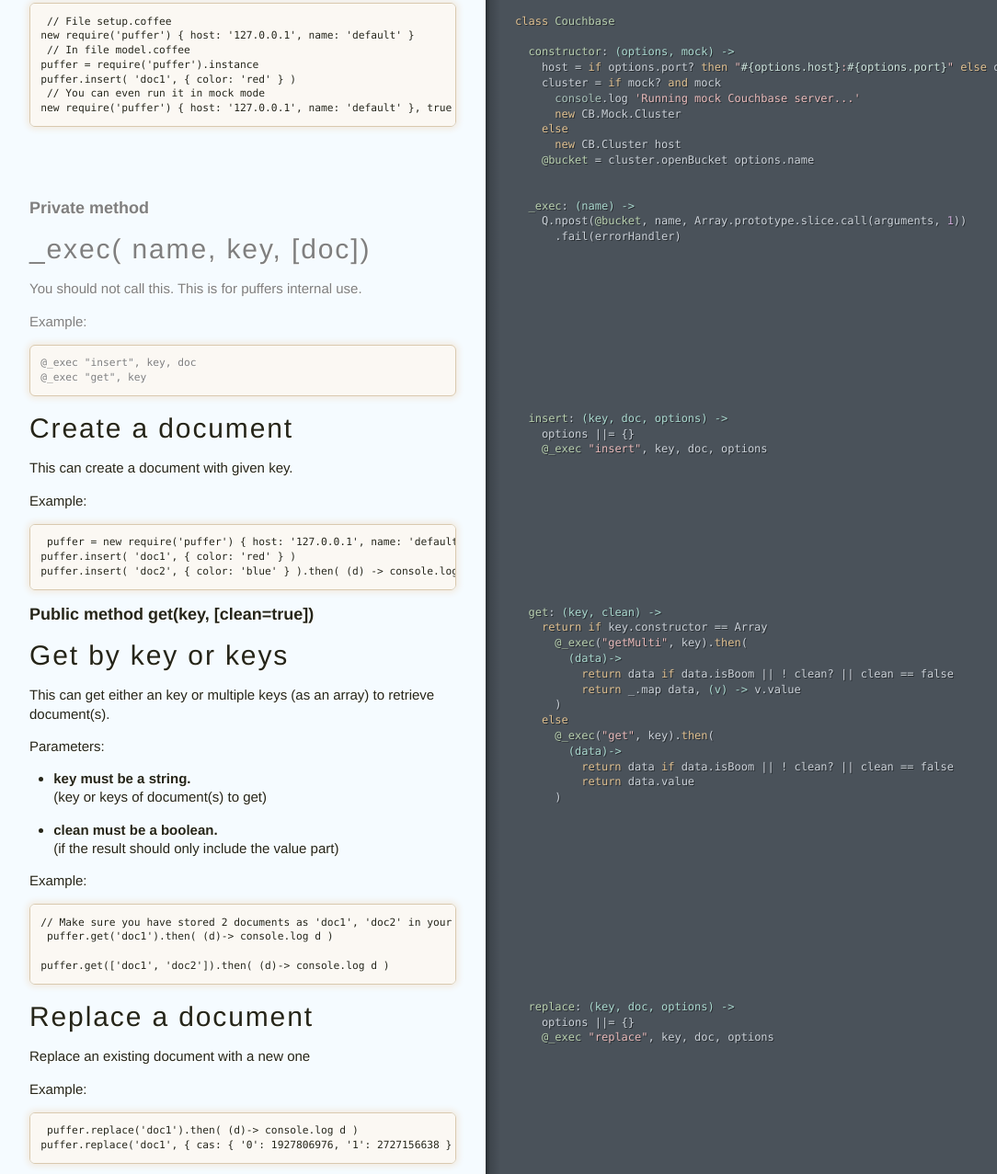
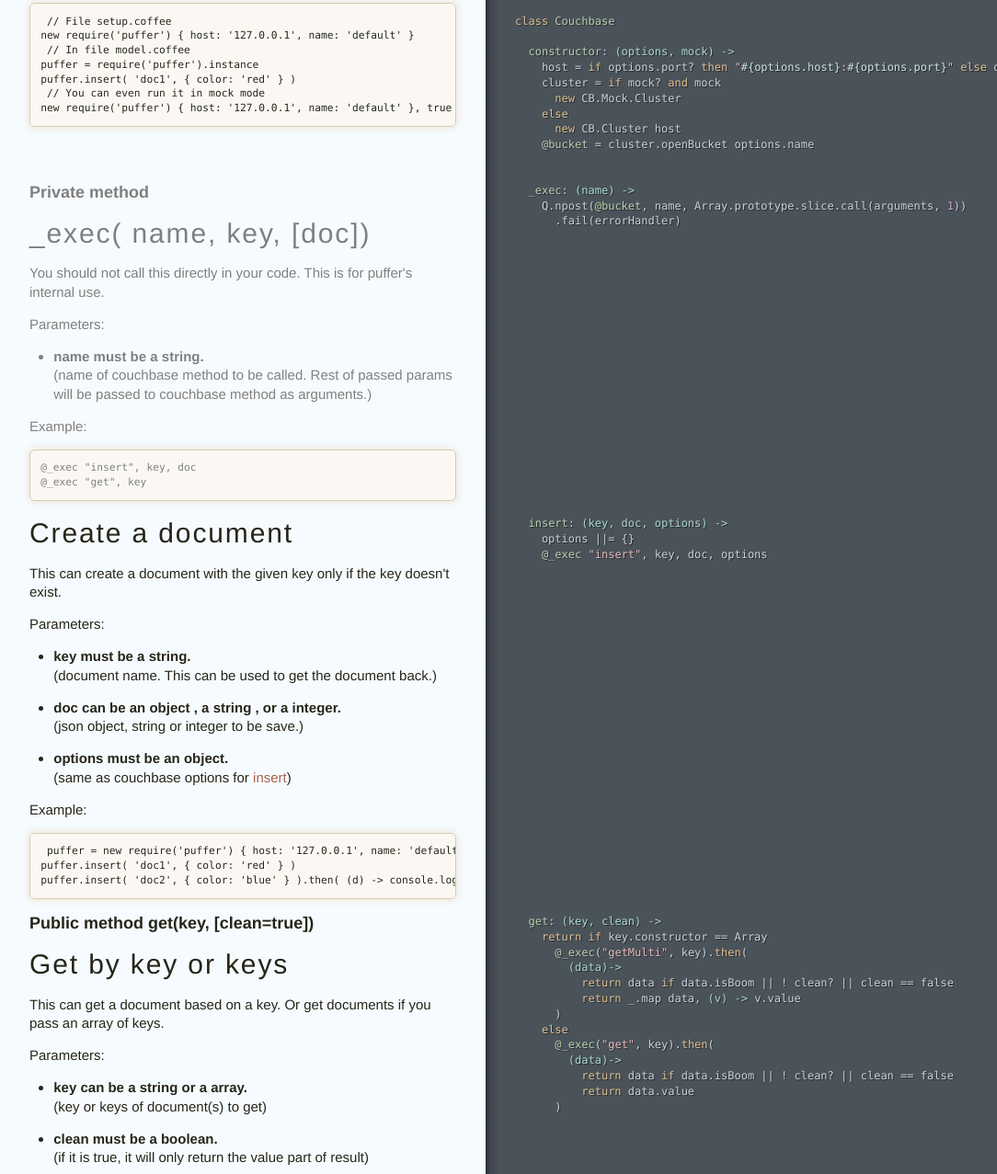
Before and after one commit to pixelsandcode/puffer, a website: page doc/main.html in a window 1280 px wide. Shown: the part 218-1495 px from the top of the page at 92% size, without its empty margins (0-1084 px from the left). Drawn offline with Linux system fonts and the light colour scheme.

Commit message:
update docs

```diff
--- a/doc/main.html
+++ b/doc/main.html
@@ -20,20 +20,32 @@
   <span class="hljs-attribute">constructor</span>: <span class="hljs-function"><span class="hljs-params">(options, mock)</span> -&gt;</span>
     host = <span class="hljs-keyword">if</span> options.port? <span class="hljs-keyword">then</span> <span class="hljs-string">"<span class="hljs-subst">#{options.host}</span>:<span class="hljs-subst">#{options.port}</span>"</span> <span class="hljs-keyword">else</span> options.host
     cluster = <span class="hljs-keyword">if</span> mock? <span class="hljs-keyword">and</span> mock
-      <span class="hljs-built_in">console</span>.log <span class="hljs-string">'Running mock Couchbase server...'</span>
       <span class="hljs-keyword">new</span> CB.Mock.Cluster
     <span class="hljs-keyword">else</span>
       <span class="hljs-keyword">new</span> CB.Cluster host
     <span class="hljs-property">@bucket</span> = cluster.openBucket options.name
   </div></div></div><div class="segment"><div class="comments doc-section doc-section-private"><div class="wrapper"><p><span class='doc-section-header'>Private method</span></p>
 <h2 id="-exec-name-key-doc">_exec( name, key, [doc])</h2>
-<p>You should not call this. This is for puffers internal use.</p>
+<p>You should not call this directly in your code. This is for puffer&#39;s internal use.</p>
+<p>Parameters:</p>
+<ul>
+<li><strong>name must be a string.</strong><br/>(name of couchbase method to be called. Rest of passed params will be passed to couchbase method as arguments.)</li>
+</ul>
 <p>Example:</p>
 <pre><code>@_exec &quot;insert&quot;, key, doc
 @_exec &quot;get&quot;, key</code></pre></div></div><div class="code"><div class="wrapper">  <span class="hljs-attribute">_exec</span>: <span class="hljs-function"><span class="hljs-params">(name)</span> -&gt;</span>
     Q.npost(<span class="hljs-property">@bucket</span>, name, Array.prototype.slice.call(arguments, <span class="hljs-number">1</span>))
       .fail(errorHandler)</div></div></div><div class="segment"><div class="comments doc-section"><div class="wrapper"><h2 id="create-a-document">Create a document</h2>
-<p>This can create a document with given key.</p>
+<p>This can create a document with the given key only if the key doesn&#39;t exist.</p>
+<p>Parameters:</p>
+<ul>
+<li><p><strong>key must be a string.</strong><br/>(document name. This can be used to get the document back.)</p>
+</li>
+<li><p><strong>doc can be an object , a  string , or a  integer.</strong><br/>(json object, string or integer to be save.)</p>
+</li>
+<li><p><strong>options must be an object.</strong><br/>(same as couchbase options for <a href="http://docs.couchbase.com/sdk-api/couchbase-node-client-2.0.8/Bucket.html#insert">insert</a>)</p>
+</li>
+</ul>
 <p>Example:</p>
 <pre><code> puffer = new require(&#39;puffer&#39;) { host: &#39;127.0.0.1&#39;, name: &#39;default&#39; }
 puffer.insert( &#39;doc1&#39;, { color: &#39;red&#39; } )
@@ -41,12 +53,12 @@
     options ||= {}
     <span class="hljs-property">@_exec</span> <span class="hljs-string">"insert"</span>, key, doc, options </div></div></div><div class="segment"><div class="comments doc-section doc-section-public"><div class="wrapper"><p><span class='doc-section-header'>Public method get(key, [clean=true])</span></p>
 <h2 id="get-by-key-or-keys">Get by key or keys</h2>
-<p>This can get either an key or multiple keys (as an array) to retrieve document(s).</p>
+<p>This can get a document based on a key. Or get documents if you pass an array of keys.</p>
 <p>Parameters:</p>
 <ul>
-<li><p><strong>key must be a string.</strong><br/>(key or keys of document(s) to get)</p>
+<li><p><strong>key can be a string  or a  array.</strong><br/>(key or keys of document(s) to get)</p>
 </li>
-<li><p><strong>clean must be a boolean.</strong><br/>(if the result should only include the value part)</p>
+<li><p><strong>clean must be a boolean.</strong><br/>(if it is true, it will only return the value part of result)</p>
 </li>
 </ul>
 <p>Example:</p>
```
Also changed, not shown: doc/index.html (+12 -12 lines), src/main.coffee (+11 -5 lines), README.md.
